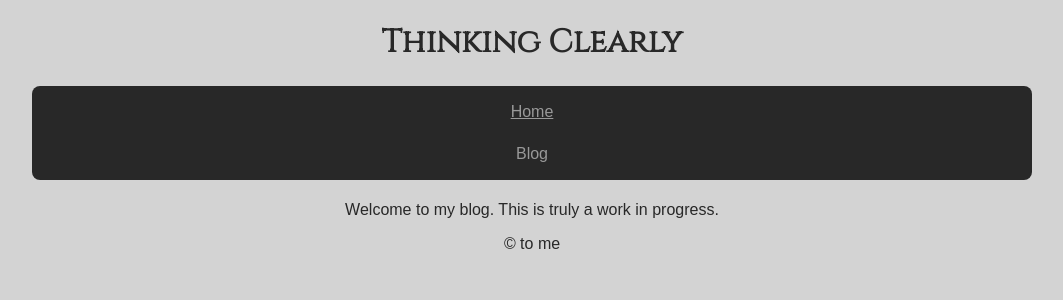
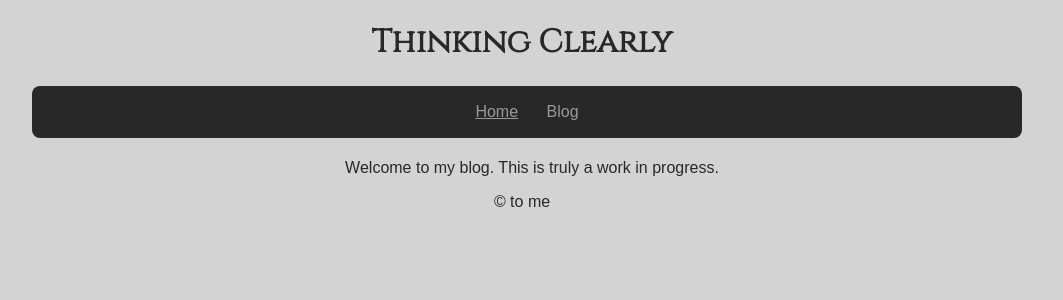
Before and after one commit to dekay2001/dekay2001.github.io, a Jekyll site: the page built from index.md, in a window 1280 px wide. Shown: the top 300 px of the page, without its empty margins (108-1171 px from the left). Built offline with Jekyll 4.4.1, drawn with Linux system fonts in a browser that asks for light colours; some web fonts are replaced; our own code applies the rules of GitHub Pages for plain Markdown files.

Commit message:
Added asset responsive.css for nav bar

```diff
--- a/_layouts/default.html
+++ b/_layouts/default.html
@@ -4,6 +4,7 @@
     <meta charset="utf-8">
     <title>{{ page.title }}</title>
     <link rel="stylesheet" href="/assets/css/style.css">
+    <link rel="stylesheet" type="text/css" href="/assets/css/responsive.css">
   </head>
   <body>
     <header>
--- /dev/null
+++ b/assets/css/responsive.css
@@ -0,0 +1,9 @@
+/*Smallest display for wide menu with 4 items across*/
+@media only screen and (min-width:451px) {
+    header, nav, footer{
+      width:98%;
+    }
+    nav a{
+      display:inline-block;
+    }
+  }
```
Also changed, not shown: _posts/2019-10-24-my-second-entry.md (+1 -1 lines).
